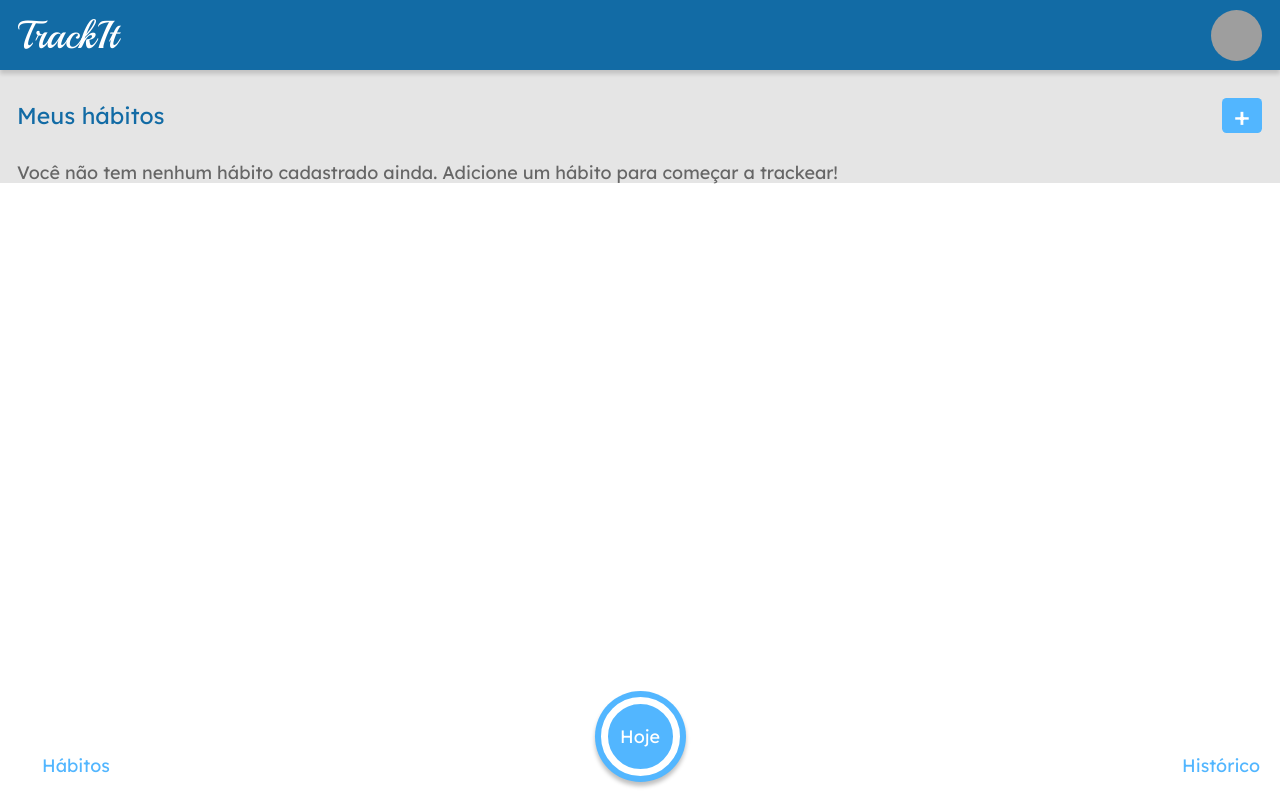
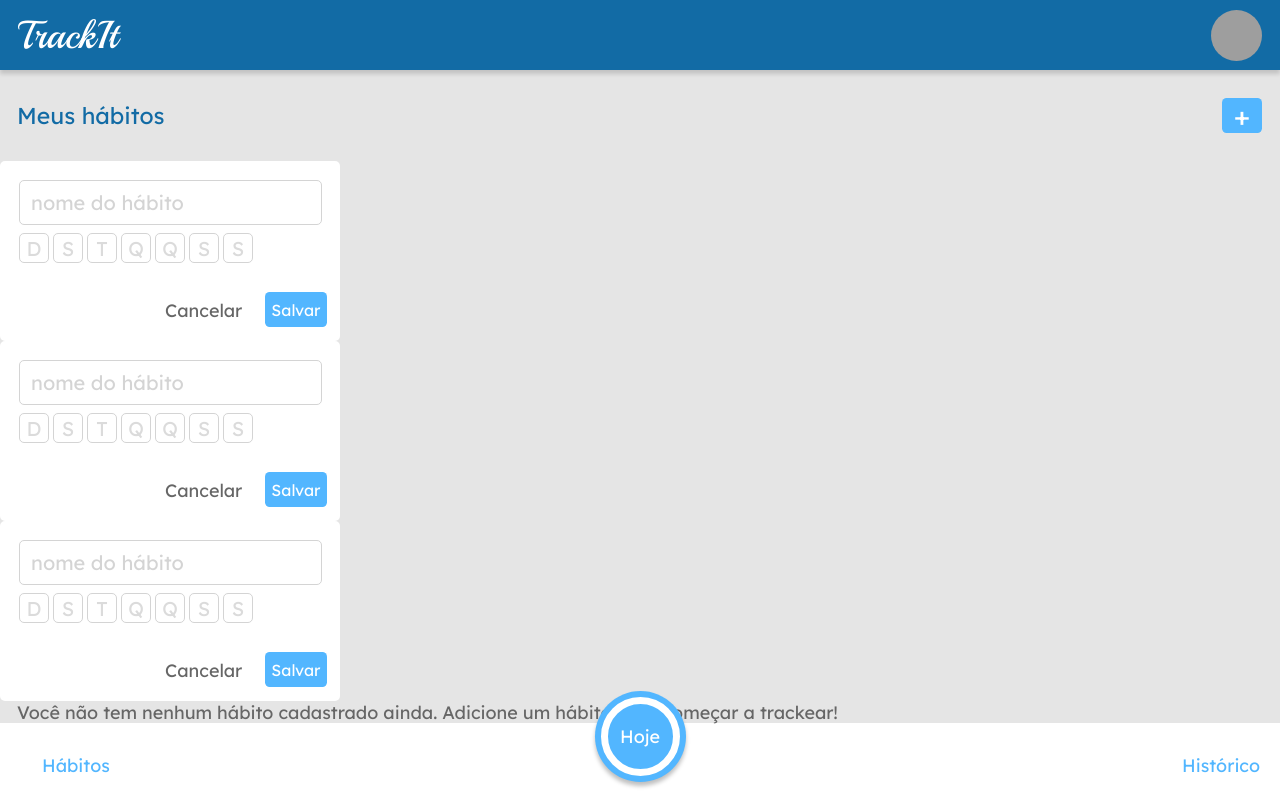
Before and after one commit to beez1nh4/projeto11-trackit, a React (Create React App) app: page /habitos in a window 1280 px wide. Built offline with nearby package versions, Linux system fonts and the light colour scheme; grey boxes are pictures that could not be loaded.

Commit message:
layout habitos

```diff
--- a/package.json
+++ b/package.json
@@ -7,6 +7,7 @@
     "@testing-library/react": "^13.4.0",
     "@testing-library/user-event": "^13.5.0",
     "axios": "^1.1.3",
+    "dayjs": "^1.11.6",
     "localforage": "^1.10.0",
     "match-sorter": "^6.3.1",
     "react": "^18.2.0",
--- /dev/null
+++ b/src/components/ButtonDay.js
@@ -0,0 +1,26 @@
+import styled from "styled-components"
+import { baseFont } from "../constants/fonts"
+import { borderColor, white , unclickedColor} from "../constants/colors"
+
+export default function ButtonDay({letter}) {
+    return (
+        <>
+        <ButtonDayComponent>{letter}</ButtonDayComponent>
+        </>
+    )
+}
+
+const ButtonDayComponent = styled.button`
+    width: 30px;
+    height: 30px;
+    font-family: ${baseFont};
+    font-style: normal;
+    font-weight: 400;
+    font-size: 19.976px;
+    line-height: 25px;
+    color: ${borderColor};
+    background-color: ${white};
+    border: 1px solid ${unclickedColor};
+    margin-right: 4px;
+    border-radius: 5px;
+`
--- /dev/null
+++ b/src/components/HabitCardOpen.js
@@ -0,0 +1,91 @@
+import styled from "styled-components";
+import { white, unclickedColor, inputText, basicColor} from "../constants/colors";
+import { baseFont } from "../constants/fonts";
+import { daysInitials } from "../constants/days";
+import ButtonDay from "./ButtonDay";
+
+export default function HabitCardOpen() {
+
+    return(
+        <>
+            <CardContainer>
+            <InputHabit placeholder="nome do hábito"></InputHabit>
+            <ButtonsDays>
+            {daysInitials.map((d, i) => (
+                    <ButtonDay letter={d} key={i}/>
+                ))}
+            </ButtonsDays>
+            <AlignButtons>
+                <p>Cancelar</p>
+                <button>Salvar</button>
+            </AlignButtons>
+            </CardContainer>
+        </>
+    )
+}
+
+const CardContainer = styled.div`
+    box-sizing: border-box;
+    padding: 19px;
+    width: 340px;
+    height: 180px;
+    background: ${white};
+    border-radius: 5px;
+`
+const InputHabit = styled.input`
+    box-sizing: border-box;
+    width: 303px;
+    height: 45px;
+    font-family: ${baseFont};
+    font-style: normal;
+    font-weight: 400;
+    font-size: 19.976px;
+    line-height: 25px;
+    color: ${inputText};
+    padding: 11px;
+    border: 1px solid ${unclickedColor};
+    border-radius: 5px;
+    margin-bottom: 8px;
+
+    ::placeholder{
+        font-family: ${baseFont};
+        font-style: normal;
+        font-weight: 400;
+        font-size: 19.976px;
+        line-height: 25px;
+        color: ${unclickedColor};
+    }
+`
+const ButtonsDays = styled.div`
+    display: flex;
+    margin-bottom: 29px;
+`
+const AlignButtons = styled.div`
+    display: flex;
+    margin-left: 129px;
+    align-items: center;
+    & p {
+        font-family: ${baseFont};
+        font-style: normal;
+        font-weight: 400;
+        font-size: 15.976px;
+        line-height: 20px;
+        text-align: center;
+        color: ${basicColor};
+        margin-right: 23px;
+    } & button{
+        width: 84px;
+        height: 35px;
+        font-family: ${baseFont};
+        font-style: normal;
+        font-weight: 400;
+        font-size: 15.976px;
+        line-height: 20px;
+        text-align: center;
+        color: ${white};
+        border-radius: 4.64px;
+        background-color: ${basicColor};
+        border: 0;
+    }
+
+`
--- a/src/constants/colors.js
+++ b/src/constants/colors.js
@@ -2,3 +2,7 @@ export const basicColor = "#52B6FF" //blue
 export const white = "#FFFFFF"
 export const borderColor = "#DBDBDB"
 export const placeholderColor = "#DBDBDB"
+export const unclickedColor = "#D4D4D4"
+export const inputText = "#666666"
+export const navBarColor = "#126BA5"
+export const backgroundColor = "#E5E5E5;"
--- /dev/null
+++ b/src/constants/days.js
@@ -0,0 +1 @@
+export const daysInitials = ["D", "S", "T", "Q", "Q", "S", "S"]
--- a/src/pages/HabitsPage/HabitsPage.js
+++ b/src/pages/HabitsPage/HabitsPage.js
@@ -1,6 +1,8 @@
 import NavBar from "../../components/NavBar"
 import styled from "styled-components"
 import Menu from "../../components/Menu"
+import HabitCardOpen from "../../components/HabitCardOpen"
+import { baseFont } from "../../constants/fonts"
 
 export default function HabitsPage() {
 
@@ -12,7 +14,11 @@ export default function HabitsPage() {
             <p>Meus hábitos</p>
             <button>+</button>
             </TitleItem>
+            <HabitCardOpen></HabitCardOpen>
+            <HabitCardOpen></HabitCardOpen>
+            <HabitCardOpen></HabitCardOpen>
             <p>Você não tem nenhum hábito cadastrado ainda. Adicione um hábito para começar a trackear!</p>
+
             </PageContainer>
             <Menu/>
         </>
@@ -22,13 +28,14 @@ export default function HabitsPage() {
 const PageContainer = styled.div`
     background: #E5E5E5;
     margin-top: 70px;
+    margin-bottom: 70px;
     width: 100%;
     display: flex;
     flex-direction: column;
     flex-wrap: wrap;
 
     & p{
-        font-family: 'Lexend Deca';
+        font-family: ${baseFont};
         font-style: normal;
         font-weight: 400;
         font-size: 17.976px;
@@ -46,7 +53,7 @@ const TitleItem = styled.div`
     margin-top: 28px;
     margin-bottom: 28px;
     & p {
-        font-family: 'Lexend Deca';
+        font-family: ${baseFont};
         font-style: normal;
         font-weight: 400;
         font-size: 22.976px;
@@ -61,7 +68,7 @@ const TitleItem = styled.div`
         border-radius: 4.63636px;
         margin-right: 18px;
 
-        font-family: 'Lexend Deca';
+        font-family: ${baseFont};
         font-style: normal;
         font-weight: 400;
         font-size: 26.976px;
--- a/src/pages/TodayPage/TodayPage.js
+++ b/src/pages/TodayPage/TodayPage.js
@@ -1,5 +1,45 @@
+import dayjs from "dayjs"
+import "dayjs/locale/pt-br"
+import styled from "styled-components"
+import Menu from "../../components/Menu"
+import NavBar from "../../components/NavBar"
+import { baseFont } from "../../constants/fonts"
+import { backgroundColor, navBarColor } from "../../constants/colors"
+
 export default function TodayPage() {
+    let thisDate = dayjs().locale('pt-br').format('dddd, DD/MM')
+    let formatDate = thisDate[0].toUpperCase() + thisDate.substring(1)
     return(
-        <p>TodayPage</p>
+        <>
+            <NavBar/>
+            <TodayPageContainer>
+            <Title>{formatDate}</Title>
+            <Subtitle>Nenhum hábito concluído ainda</Subtitle>
+            </TodayPageContainer>
+            <Menu/>
+        </>
     )
 }
+
+const TodayPageContainer = styled.div`
+    margin-top: 70px;
+    margin-bottom: 70px;
+    background: ${backgroundColor};
+`
+const Title = styled.p`
+    font-family: ${baseFont};
+    font-style: normal;
+    font-weight: 400;
+    font-size: 22.976px;
+    line-height: 29px;
+    color: ${navBarColor};
+`
+const Subtitle = styled.p`
+    font-family: ${baseFont};
+    font-style: normal;
+    font-weight: 400;
+    font-size: 17.976px;
+    line-height: 22px;
+    color: #BABABA;
+    margin-bottom: 28px;
+`
```
Also changed, not shown: src/components/TodayCard.js (added, +20 -0 lines), 1 other file (tests, documents, lock files or other folders).
